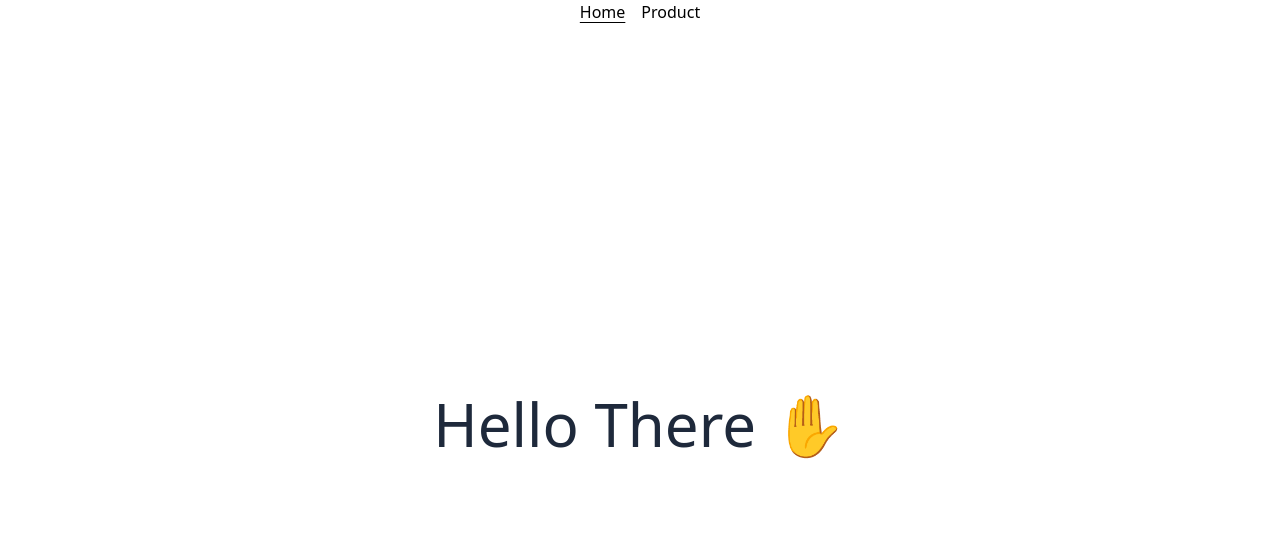
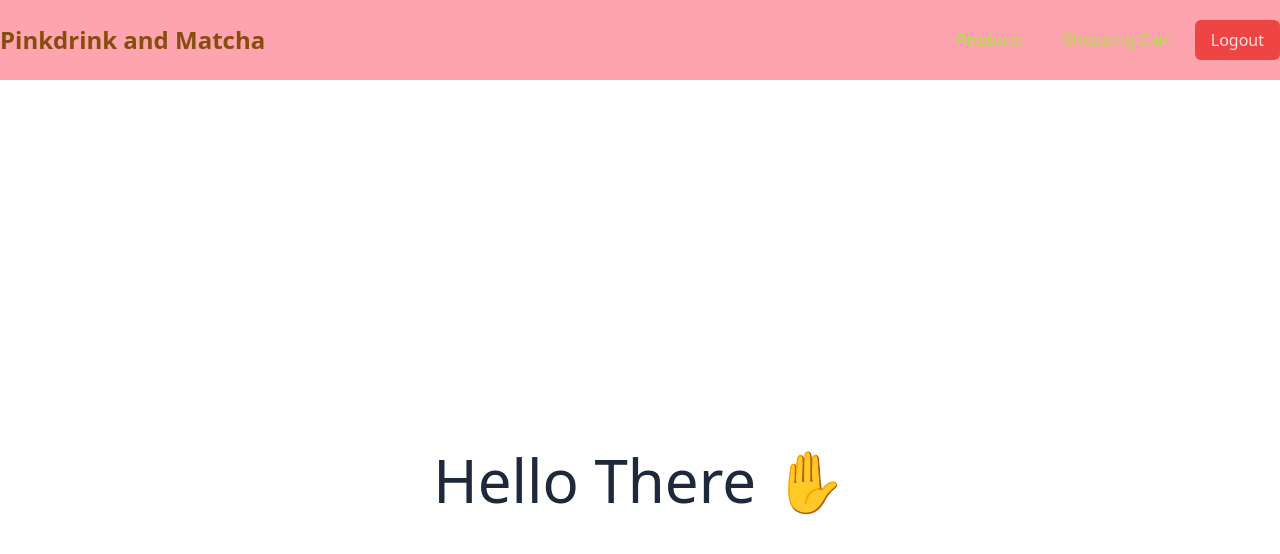
Before and after one commit to dairafelix/PinkdrinkandMatcha, a Vue app: page / in a window 1280 px wide. Shown: the top 554 px of the page. Built offline with nearby package versions, Linux system fonts and the light colour scheme.

Commit message:
Added basic Navbar

```diff
--- a/src/components/NavMenu.vue
+++ b/src/components/NavMenu.vue
@@ -1,16 +1,42 @@
+<script setup>
+import { ref } from 'vue'
+const brand = ref('Pinkdrink and Matcha')
+</script>
+
 <template>
   <nav>
-    <RouterLink to="/">Home</RouterLink>
-    <RouterLink to="/other">Product</RouterLink>
+    <div class="wrapper">
+      <div class="brand">
+        <span class="brand-title">{{ brand }}</span>
+      </div>
+      <div class="menu">
+        <a href="#" class="menu-item">Products</a>
+        <a href="#" class="menu-item">Shopping Cart</a>
+        <a href="#" class="menu-login">Logout</a>
+      </div>
+    </div>
   </nav>
 </template>
 
-<style lang="postcss" scoped>
+<style scoped lang="postcss">
 nav {
-  @apply flex justify-center space-x-4;
-
-  & .router-link-active {
-    @apply underline underline-offset-4;
+  @apply flex h-20 bg-rose-300 text-lime-400;
+  .wrapper {
+    @apply container mx-auto flex w-full items-center justify-between;
+    .brand {
+      &-title {
+        @apply text-2xl font-bold text-yellow-800;
+      }
+    }
+    .menu {
+      @apply flex gap-2;
+      &-item {
+        @apply rounded-md px-4 py-2 hover:bg-yellow-500 hover:text-slate-900;
+      }
+      &-login {
+        @apply rounded-md bg-red-500 px-4 py-2 text-red-100 hover:bg-red-700;
+      }
+    }
   }
 }
 </style>
```
